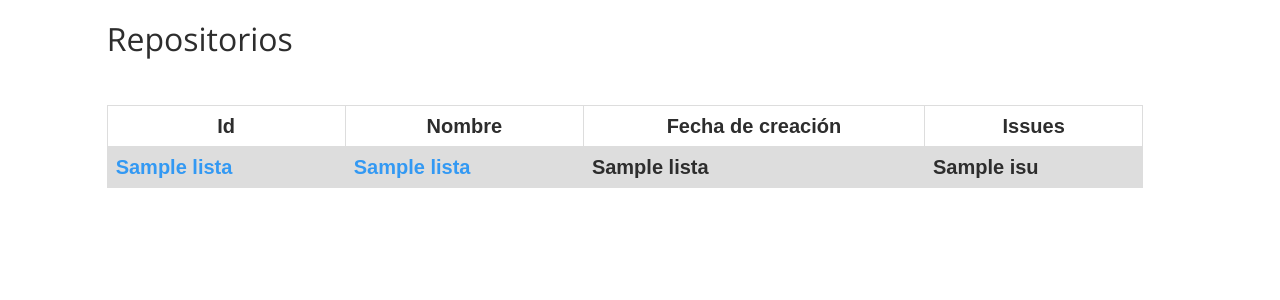
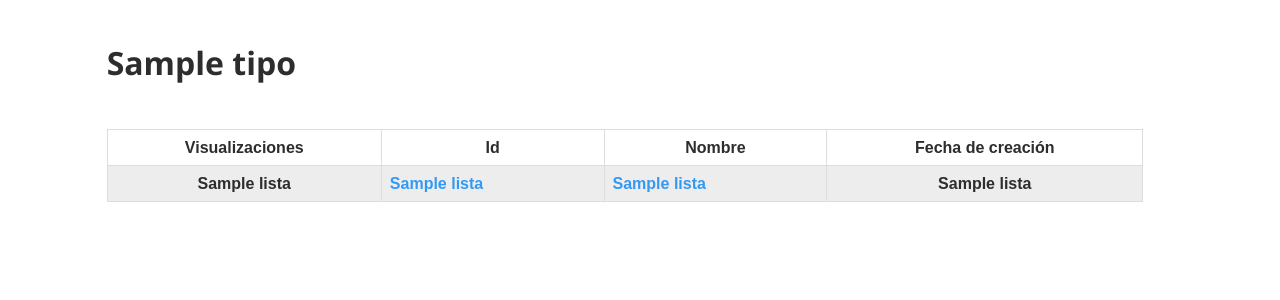
Before and after one commit to joscorfis/COVID-19-Analytics, a Django app: template main/templates/lista.html in a window 1280 px wide. Shown: the part 60-360 px from the top of the page. Run offline with Django 3.2, Linux system fonts and the light colour scheme; the template is opened without the code that fills it: most values are stand-ins (such as "Sample title", 1, 10 or a date in 2020); lists and menus that the app fills with data are empty; some libraries are stand-ins or nearby versions.

Commit message:
Task-003: Obtención, filtrado y ordenación de los repositorios COVID más conocidos (watchers)
Se han desarrollado e implementado el código necesario para la funcionalidad de consultar la lista de los 100 repositorios COVID con más observadores/watchers

```diff
--- a/covid19analyzer/urls.py
+++ b/covid19analyzer/urls.py
@@ -5,6 +5,6 @@ from main import views
 urlpatterns = [
     path('admin/', admin.site.urls),
     path('', views.index),
-    path('lista/', views.lista),
+    path('lista-mas-visualizados/', views.lista_mas_visualizados),
     path('show/1', views.show),
 ]
--- a/main/templates/index.html
+++ b/main/templates/index.html
@@ -22,8 +22,8 @@
 
     <div class="container text-center" style="max-width: 100%">
       <div class="row">
-        <button class="col-sm-6 espaciado botones-inicio" style="background-color: blue" onclick="window.location.href='/lista'">
-          <div>1</div>
+        <button class="col-sm-6 espaciado botones-inicio" style="background-color: #8888ff" onclick="window.location.href='/lista-mas-visualizados'">
+          <div><b class="text-white">Repositorios COVID con más observadores/Watchers</b></div>
         </button>
         <div class="col-sm-6" style="padding: 0px">
           <button class="espaciado botones-inicio" style="background-color: red; width:100%" onclick="window.location.href='/lista'">
@@ -57,4 +57,5 @@
         </button>
       </div>
     </div>
+
 {% endblock %}
--- a/main/templates/lista.html
+++ b/main/templates/lista.html
@@ -4,7 +4,7 @@
 <style>
 table {
   font-family: arial, sans-serif;
-  font-size: 20px;
+  font-size: 50%;
   border-collapse: collapse;
   width: 100%;
 }
@@ -16,7 +16,7 @@ td, th {
 }
 
 tr:nth-child(even) {
-  background-color: #dddddd;
+  background-color: #ededed;
 }
 </style>
 {% endblock %}
@@ -26,21 +26,22 @@ tr:nth-child(even) {
 {% endblock %}
 
 {% block contenido %}
-    <h2>Repositorios<h2>
+    <br>
+    <h2><b>{{tipo}}</b><h2>
     <br>
     <table>
         <tr>
+            <th class="text-center">Visualizaciones</th>
             <th class="text-center">Id</th>
             <th class="text-center">Nombre</th>
             <th class="text-center">Fecha de creación</th>
-            <th class="text-center">Issues</th>
         </tr>
-        {% for id,n,c,isu in lista %}
+        {% for id,n,c,v in lista %}
         <tr>
+            <th class="text-center">{{v}}</th>
             <th><a href="/show/1">{{id}}</a></th>
             <th><a href="/show/1">{{n}}</a></th>
-            <th>{{c}}</th>
-            <th>{{isu}}</th>
+            <th class="text-center">{{c}}</th>
         </tr>
         {% endfor %}
     </table>
```
Also changed, not shown: main/queries.py (+30 -15 lines), main/views.py (+10 -8 lines), 1 other file.
